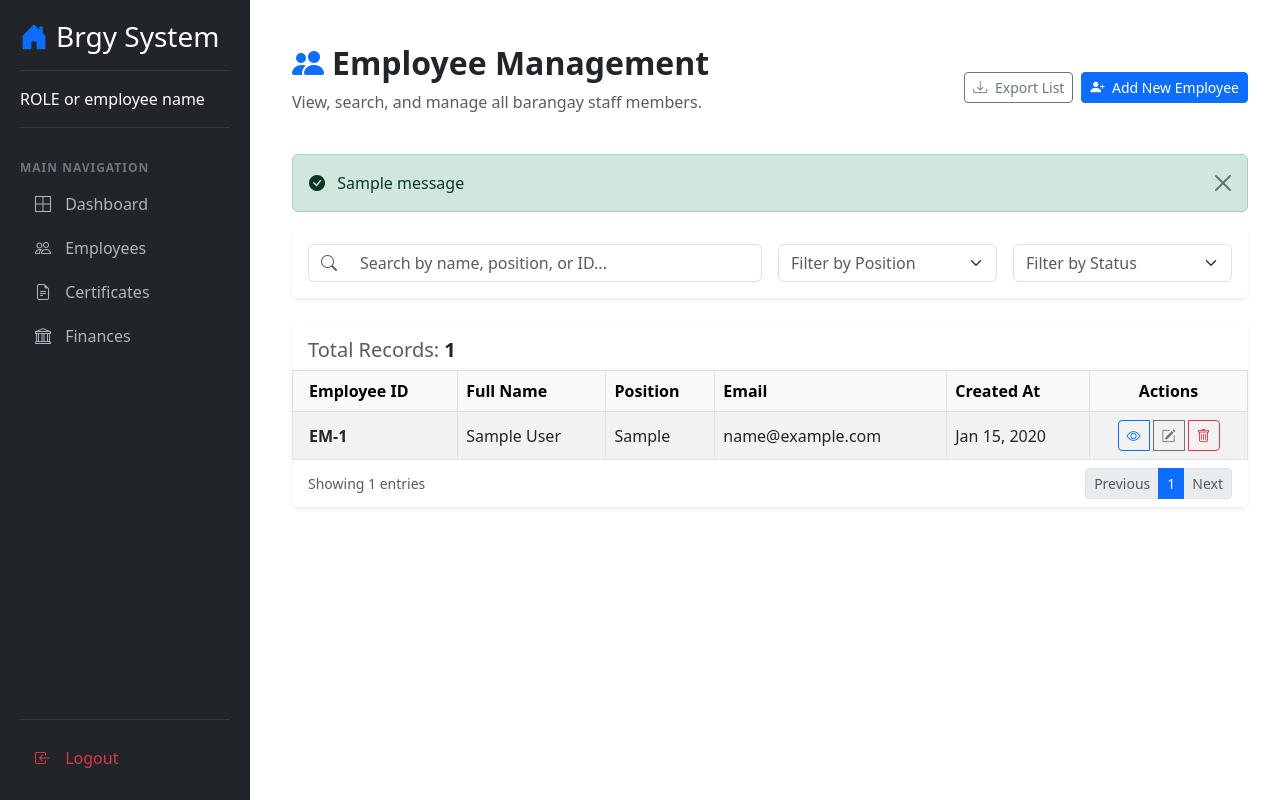
After one commit to AudreiLouisRapista/BarangayProfiling, a Flask app: template templates/BarangayAdmin/employees.html in a window 1280 px wide. The commit adds this page. Run offline with Flask 3, Linux system fonts and the light colour scheme; the template is opened without the code that fills it: values that come from a table or form of the project are taken from there, others are empty; tables that the repository leaves empty hold one stand-in row (values such as "Sample post"); one stand-in notice (Sample message) is shown.

Commit message:
adding employee done

```diff
--- a/app.py
+++ b/app.py
@@ -1,28 +1,178 @@
-from flask import Flask, render_template
+from flask import Flask, render_template, request, redirect, url_for, flash, session
+from werkzeug.security import generate_password_hash, check_password_hash
+from flask_sqlalchemy import SQLAlchemy
+from flask import make_response
 
 app = Flask(__name__)
 
+# Database configuration
+app.config['SQLALCHEMY_DATABASE_URI'] = 'mysql+pymysql://root:@localhost:3306/barangayprofiling'
+app.config['SQLALCHEMY_TRACK_MODIFICATIONS'] = False
+app.config['SECRET_KEY'] = 'your-secret-key-here'
+
+db = SQLAlchemy(app)
+
+# ── Models ──────────────────────────────────────────────
+class Employee(db.Model):
+    __tablename__ = 'employees'
+    id             = db.Column(db.Integer, primary_key=True)
+    first_name     = db.Column(db.String(100), nullable=False)
+    last_name      = db.Column(db.String(100), nullable=False)
+    position_id       = db.Column(db.Integer, db.ForeignKey('position.id'), nullable=False)
+    employee_email = db.Column(db.String(100), unique=True)
+    password       = db.Column(db.String(100))
+    created_at     = db.Column(db.DateTime, default=db.func.current_timestamp())
+    updated_at     = db.Column(db.DateTime, onupdate=db.func.current_timestamp())
+
+    position     = db.relationship('Position', backref='employees')
+
+class Admin(db.Model):
+    __tablename__ = 'admin'
+    id             = db.Column(db.Integer, primary_key=True)
+    admin_email       = db.Column(db.String(100), unique=True, nullable=False)
+    admin_password       = db.Column(db.String(255), nullable=False)
+
+class Position(db.Model):
+    __tablename__ = 'position'
+    id             = db.Column(db.Integer, primary_key=True)
+    position_type   = db.Column(db.String(100), unique=True, nullable=False)
+
+# ── login Routes ──────────────────────────────────────────────────────
 @app.route('/')
 def login_page():
+    if 'admin_id' in session:
+        return redirect(url_for('BarangayAdmin/dashboard'))
     return render_template('login.html')
 
-@app.route('/dashboard')
-def dashboard():
-    return render_template('dashboard.html', segment='dashboard')
 
-@app.route('/employees')
-def employees():
-    return render_template('employees.html', segment='employees')
+@app.route('/login', methods=['POST'])
+def login():
+    email    = request.form.get('admin_email')
+    password = request.form.get('admin_password')
 
-@app.route('/finances')
-def finances():
-    return render_template('finances.html', segment='finances')
+    # Check if fields are empty
+    if not email or not password:
+        flash('Please fill in all fields.', 'warning')
+        return redirect(url_for('login_page'))
 
-@app.route('/certificates')
-def certificates():
-    return render_template('certificates.html', segment='certificates')
+    # Find admin by email
+    admin = Admin.query.filter_by(admin_email=email).first()
+
+    # Verify admin and password
+    if admin and check_password_hash(admin.admin_password, password):
+        session['admin_id']    = admin.id
+        session['admin_email'] = admin.admin_email
+        flash('Login successful!', 'success')
+        return redirect(url_for('dashboard'))
+    else:
+        flash('Invalid email or password.', 'danger')
+        return redirect(url_for('login_page'))
+
+@app.route('/logout')
+def logout():
+    session.clear()
+    session.modified = True
+    response = make_response(redirect(url_for('login_page')))
+    response.headers['Cache-Control'] = 'no-store, no-cache, must-revalidate'
+    response.headers['Pragma']        = 'no-cache'
+    return response
+
+@app.after_request
+def add_no_cache(response):
+    response.headers['Cache-Control'] = 'no-store, no-cache, must-revalidate, post-check=0, pre-check=0, max-age=0'
+    response.headers['Pragma']        = 'no-cache'
+    response.headers['Expires']       = '-1'
+    return response
 
 
 
+# ── Protect All Systems Routes (ADMIN) ───────────────────────────────────────────
+def login_required(f):
+    from functools import wraps
+    @wraps(f)
+    def decorated_function(*args, **kwargs):
+        if 'admin_id' not in session:
+            flash('Please login first.', 'warning')
+            response = make_response(redirect(url_for('login_page')))
+            response.headers['Cache-Control'] = 'no-store'
+            return response
+        return f(*args, **kwargs)
+    return decorated_function
+
+
+@app.route('/dashboard')
+@login_required
+def dashboard():
+    total_employees = Employee.query.count()
+    return render_template('BarangayAdmin/dashboard.html', segment='dashboard', total_employees=total_employees)
+
+
+
+
+# Employees route to display all employees
+@app.route('/employees')
+@login_required
+def employees():
+    all_employees = Employee.query.all()
+    all_positions = Position.query.all()
+    total_employees = Employee.query.count()
+    return render_template('BarangayAdmin/employees.html', segment='employees', employees=all_employees, positions=all_positions, total_employees=total_employees)
+
+#Employees route to add new employee
+@app.route('/add_employee', methods=['POST'])
+def add_employee():
+    try:
+        first_name = request.form['first_name']
+        last_name = request.form['last_name']
+        position_id = request.form['position_id']
+        employee_email = request.form['employee_email']
+        password = request.form['password']
+
+        existing = Employee.query.filter_by(employee_email=employee_email).first()
+        if existing:
+            flash('Employee with this email already exists.', 'warning')
+            return redirect(url_for('BarangayAdmin/employees'))
+
+        new_employee = Employee(
+            first_name=first_name,
+            last_name=last_name,
+            position_id=position_id,
+            employee_email=employee_email,
+            password=password
+        )
+        db.session.add(new_employee)
+        db.session.commit()
+        flash('Employee added successfully!', 'success')
+
+    except Exception as e:
+        db.session.rollback()
+        flash(f'Error adding employee: {str(e)}', 'danger')
+
+    return redirect(url_for('employees'))
+
+
+
+
+@app.route('/finances')
+@login_required
+def finances():
+    return render_template('BarangayAdmin/finances.html', segment='finances')
+
+
+
+@app.route('/certificates')
+@login_required
+def certificates():
+    return render_template('BarangayAdmin/certificates.html', segment='certificates')
+
+
+
+# ── Protect All Systems Routes (OFFICIALS) ───────────────────────────────────────────
+
+
+
+# ── Init DB ─────────────────────────────────────────────────────
 if __name__ == '__main__':
+    with app.app_context():
+        db.create_all()
     app.run(debug=True)
--- /dev/null
+++ b/css/employees.css
@@ -0,0 +1,4 @@
+.bg-success-subtle { background-color: #d1e7dd; }
+.bg-warning-subtle { background-color: #fff3cd; }
+.shadow-sm { box-shadow: 0 0.125rem 0.25rem rgba(0,0,0,0.075); }
+.table-striped>tbody>tr:nth-of-type(odd)>* { --bs-table-accent-bg: rgba(0, 0, 0, 0.02); }
--- a/templates/certificates.html
+++ b/templates/BarangayAdmin/certificates.html
@@ -1,4 +1,4 @@
-{% extends "sidebar.html" %}
+{% extends "BarangayAdmin/sidebar.html" %}
 
 {% block content %}
 <div class="container-fluid pt-4">
--- a/templates/dashboard.html
+++ b/templates/BarangayAdmin/dashboard.html
@@ -1,4 +1,4 @@
-{% extends "sidebar.html" %}
+{% extends "BarangayAdmin/sidebar.html" %}
 
 {% block content %}
 <div class="container-fluid pt-4">
@@ -24,7 +24,7 @@
                     </div>
                     <div>
                         <h6 class="text-muted mb-0 small uppercase">Employees</h6>
-                        <h3 class="fw-bold mb-0">24</h3>
+                        <h3 class="fw-bold mb-0">{{ total_employees }}</h3>
                     </div>
                 </div>
             </div>
--- /dev/null
+++ b/templates/BarangayAdmin/employees.html
@@ -0,0 +1,233 @@
+{% extends "BarangayAdmin/sidebar.html" %}
+
+{% block content %}
+<div class="container-fluid pt-4">
+
+    <div class="row align-items-center mb-4">
+        <div class="col-md-6">
+            <h2 class="fw-bold"><i class="bi bi-people-fill me-2 text-primary"></i>Employee Management</h2>
+            <p class="text-muted">View, search, and manage all barangay staff members.</p>
+        </div>
+        <div class="col-md-6 text-md-end">
+            <div class="d-grid d-md-flex gap-2 justify-content-md-end">
+                <button class="btn btn-outline-secondary btn-sm" type="button">
+                    <i class="bi bi-download me-1"></i> Export List
+                </button>
+                <!-- Trigger Modal -->
+                <button class="btn btn-primary btn-sm" type="button" data-bs-toggle="modal" data-bs-target="#addEmployeeModal">
+                    <i class="bi bi-person-plus-fill me-1"></i> Add New Employee
+                </button>
+            </div>
+        </div>
+    </div>
+
+    <!-- Flash Messages -->
+    {% with messages = get_flashed_messages(with_categories=true) %}
+        {% if messages %}
+            {% for category, message in messages %}
+                <div class="alert alert-{{ category }} alert-dismissible fade show" role="alert">
+                    <i class="bi bi-{{ 'check-circle' if category == 'success' else 'exclamation-triangle' }}-fill me-2"></i>
+                    {{ message }}
+                    <button type="button" class="btn-close" data-bs-dismiss="alert"></button>
+                </div>
+            {% endfor %}
+        {% endif %}
+    {% endwith %}
+
+    <div class="card mb-4 border-0 shadow-sm bg-white">
+        <div class="card-body">
+            <div class="row g-3">
+                <div class="col-md-6">
+                    <div class="input-group">
+                        <span class="input-group-text bg-white border-end-0 text-muted">
+                            <i class="bi bi-search"></i>
+                        </span>
+                        <input type="text" class="form-control border-start-0" placeholder="Search by name, position, or ID...">
+                    </div>
+                </div>
+                <div class="col-md-3">
+                    <select class="form-select text-muted">
+                        <option selected>Filter by Position</option>
+                        {% for position in positions %}
+                            <option value="{{ position.id }}">{{ position.position_type }}</option>
+                        {% endfor %}
+                    </select>
+                </div>
+                <div class="col-md-3">
+                    <select class="form-select text-muted">
+                        <option selected>Filter by Status</option>
+                        <option>Active</option>
+                        <option>On Leave</option>
+                        <option>Terminated</option>
+                    </select>
+                </div>
+            </div>
+        </div>
+    </div>
+
+    <div class="card border-0 shadow-sm bg-white">
+        <div class="card-header bg-white border-bottom-0 pt-3">
+            <h5 class="card-title text-muted mb-0">
+                Total Records: <span class="fw-bold text-dark">{{ employees|length }}</span>
+            </h5>
+        </div>
+        <div class="card-body p-0">
+            <div class="table-responsive">
+                <table class="table table-hover table-striped table-bordered mb-0" style="vertical-align: middle;">
+                    <thead class="table-light">
+                        <tr>
+                            <th class="ps-3">Employee ID</th>
+                            <th>Full Name</th>
+                            <th>Position</th>
+                            <th>Email</th>
+                            <th>Created At</th>
+                            <th class="text-center">Actions</th>
+                        </tr>
+                    </thead>
+                    <tbody>
+                        {% for emp in employees %}
+                        <tr>
+                            <td class="fw-bold ps-3">EM-{{ emp.id }}</td>
+                            <td>{{ emp.first_name }} {{ emp.last_name }}</td>
+                            <td>{{ emp.position.position_type }}</td>
+                            <td>{{ emp.employee_email }}</td>
+                            <td>{{ emp.created_at.strftime('%b %d, %Y') if emp.created_at else '—' }}</td>
+                            <td class="text-center">
+                                <div class="btn-group gap-1">
+                                    <button class="btn btn-sm btn-outline-primary" title="View Profile"><i class="bi bi-eye"></i></button>
+                                    <button class="btn btn-sm btn-outline-secondary" title="Edit"><i class="bi bi-pencil-square"></i></button>
+                                    <button class="btn btn-sm btn-outline-danger" title="Delete"><i class="bi bi-trash"></i></button>
+                                </div>
+                            </td>
+                        </tr>
+                        {% else %}
+                        <tr>
+                            <td colspan="6" class="text-center text-muted py-4">
+                                <i class="bi bi-inbox fs-3 d-block mb-2"></i>
+                                No employees found.
+                            </td>
+                        </tr>
+                        {% endfor %}
+                    </tbody>
+                </table>
+            </div>
+        </div>
+        <div class="card-footer bg-white border-top-0 d-flex justify-content-between align-items-center">
+            <p class="text-muted mb-0 small">Showing {{ employees|length }} entries</p>
+            <nav aria-label="Page navigation">
+              <ul class="pagination pagination-sm mb-0">
+                <li class="page-item disabled"><a class="page-link" href="#">Previous</a></li>
+                <li class="page-item active"><a class="page-link" href="#">1</a></li>
+                <li class="page-item disabled"><a class="page-link" href="#">Next</a></li>
+              </ul>
+            </nav>
+        </div>
+    </div>
+
+</div>
+
+
+<!-- ── Add Employee Modal ───────────────────────────────────────── -->
+<div class="modal fade" id="addEmployeeModal" tabindex="-1" aria-labelledby="addEmployeeModalLabel" aria-hidden="true">
+    <div class="modal-dialog modal-lg modal-dialog-centered">
+        <div class="modal-content border-0 shadow">
+
+            <div class="modal-header bg-primary text-white">
+                <h5 class="modal-title fw-bold" id="addEmployeeModalLabel">
+                    <i class="bi bi-person-plus-fill me-2"></i>Add New Employee
+                </h5>
+                <button type="button" class="btn-close btn-close-white" data-bs-dismiss="modal"></button>
+            </div>
+
+            <form action="/add_employee" method="POST">
+                <div class="modal-body p-4">
+
+                    <!-- Name Row -->
+                    <div class="row g-3 mb-3">
+                        <div class="col-md-6">
+                            <label class="form-label fw-semibold">First Name <span class="text-danger">*</span></label>
+                            <div class="input-group">
+                                <span class="input-group-text bg-light"><i class="bi bi-person"></i></span>
+                                <input type="text" class="form-control" name="first_name" placeholder="Enter first name" required>
+                            </div>
+                        </div>
+                        <div class="col-md-6">
+                            <label class="form-label fw-semibold">Last Name <span class="text-danger">*</span></label>
+                            <div class="input-group">
+                                <span class="input-group-text bg-light"><i class="bi bi-person"></i></span>
+                                <input type="text" class="form-control" name="last_name" placeholder="Enter last name" required>
+                            </div>
+                        </div>
+                    </div>
+
+                    <!-- Position Row -->
+                    <div class="row g-3 mb-3">
+                        <div class="col-md-6">
+                            <label class="form-label fw-semibold">Position <span class="text-danger">*</span></label>
+                            <div class="input-group">
+                                <span class="input-group-text bg-light"><i class="bi bi-briefcase"></i></span>
+                                <select class="form-select text-muted" name="position_id" required>
+                                    <option selected>Filter by Position</option>
+                                    {% for position in positions %}
+                                        <option value="{{ position.id }}">{{ position.position_type }}</option>
+                                    {% endfor %}
+                                </select>
+                            </div>
+                        </div>
+                        <div class="col-md-6">
+                            <label class="form-label fw-semibold">Email Address <span class="text-danger">*</span></label>
+                            <div class="input-group">
+                                <span class="input-group-text bg-light"><i class="bi bi-envelope"></i></span>
+                                <input type="email" class="form-control" name="employee_email" placeholder="example@email.com" required>
+                            </div>
+                        </div>
+                    </div>
+
+                    <!-- Password Row -->
+                    <div class="row g-3 mb-2">
+                        <div class="col-md-6">
+                            <label class="form-label fw-semibold">Password <span class="text-danger">*</span></label>
+                            <div class="input-group">
+                                <span class="input-group-text bg-light"><i class="bi bi-lock"></i></span>
+                                <input type="password" class="form-control" name="password" id="password" placeholder="Create password" required>
+                                <button class="btn btn-outline-secondary" type="button" id="togglePassword">
+                                    <i class="bi bi-eye" id="eyeIcon"></i>
+                                </button>
+                            </div>
+                        </div>
+                        <div class="col-md-6">
+                            <label class="form-label fw-semibold">Confirm Password <span class="text-danger">*</span></label>
+                            <div class="input-group">
+                                <span class="input-group-text bg-light"><i class="bi bi-lock-fill"></i></span>
+                                <input type="password" class="form-control" name="confirm_password" id="confirmPassword" placeholder="Repeat password" required>
+                            </div>
+                            <div id="passwordMismatch" class="text-danger small mt-1 d-none">
+                                <i class="bi bi-exclamation-circle"></i> Passwords do not match.
+                            </div>
+                        </div>
+                    </div>
+
+                    <p class="text-muted small mt-3 mb-0">
+                        <i class="bi bi-info-circle me-1"></i>Fields marked with <span class="text-danger">*</span> are required.
+                    </p>
+
+                </div>
+
+                <div class="modal-footer bg-light">
+                    <button type="button" class="btn btn-outline-secondary" data-bs-dismiss="modal">
+                        <i class="bi bi-x-circle me-1"></i> Cancel
+                    </button>
+                    <button type="submit" class="btn btn-primary" id="submitBtn">
+                        <i class="bi bi-person-check-fill me-1"></i> Save Employee
+                    </button>
+                </div>
+            </form>
+
+        </div>
+    </div>
+</div>
+
+
+
+
+{% endblock %}
--- a/templates/finances.html
+++ b/templates/BarangayAdmin/finances.html
@@ -1,4 +1,4 @@
-{% extends "sidebar.html" %}
+{% extends "BarangayAdmin/sidebar.html" %}
 
 {% block content %}
 <div class="container-fluid pt-4">
--- a/templates/sidebar.html
+++ b/templates/BarangayAdmin/sidebar.html
@@ -3,6 +3,10 @@
 <head>
     <link href="https://cdn.jsdelivr.net/npm/bootstrap@5.3.0/dist/css/bootstrap.min.css" rel="stylesheet">
     <link rel="stylesheet" href="https://cdn.jsdelivr.net/npm/bootstrap-icons@1.11.3/font/bootstrap-icons.min.css">
+    <link rel="stylesheet" href="{{ url_for('static', filename='css/employees.css') }}">
+
+    <script src="https://cdn.jsdelivr.net/npm/bootstrap@5.3.0/dist/js/bootstrap.bundle.min.js"></script>
+    <script src="{{ url_for('static', filename='js/employees.js') }}"></script>
     <style>
         /* Height 100vh and flex-column are key for the bottom-pinning logic */
         .sidebar {
@@ -87,7 +91,7 @@
 
         <div class="mt-auto">
             <hr class="text-secondary">
-            <a href="/" class="nav-link text-danger">
+            <a href="/logout" class="nav-link text-danger">
                 <i class="bi bi-box-arrow-in-left"></i> Logout
             </a>
         </div>
```
Also changed, not shown: js/emplyees.js (added, +26 -0 lines), templates/employees.html (deleted, +0 -144 lines), templates/index.html (deleted, +0 -78 lines), templates/login.html (+38 -9 lines).
